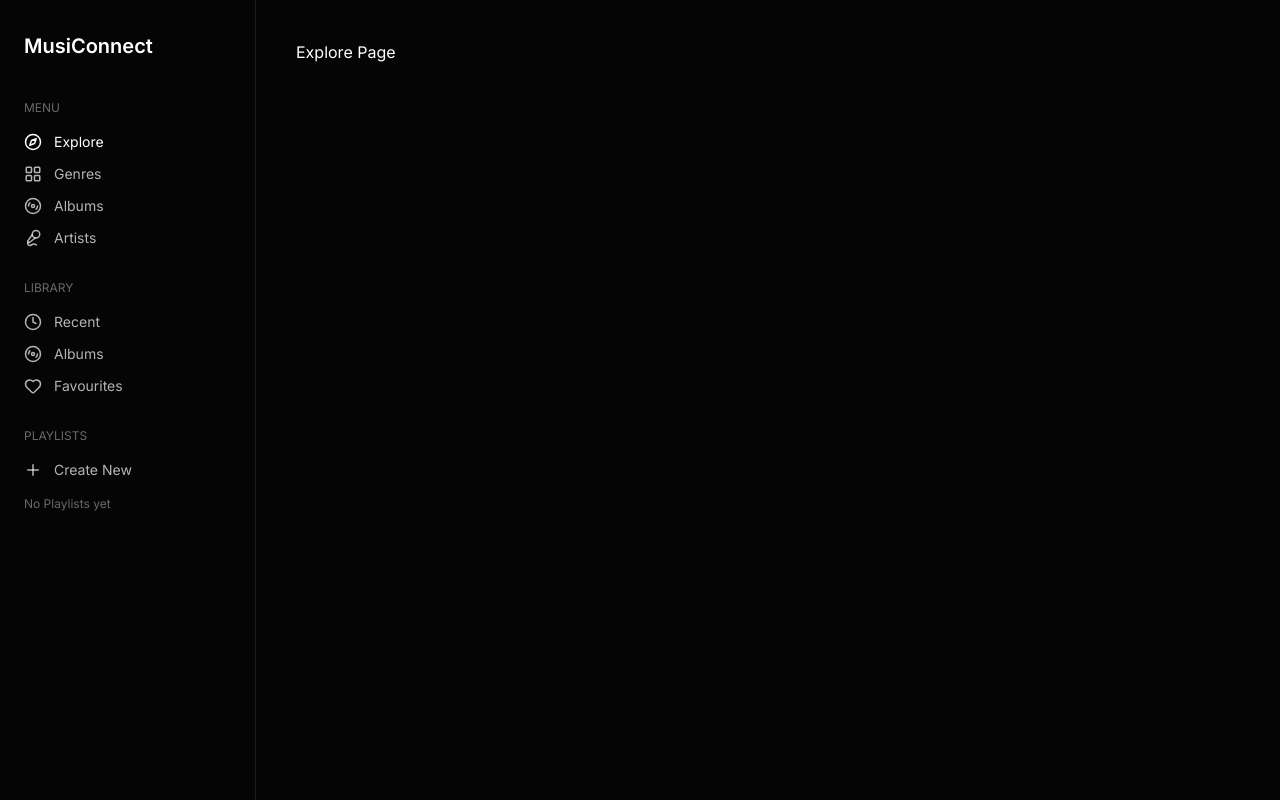
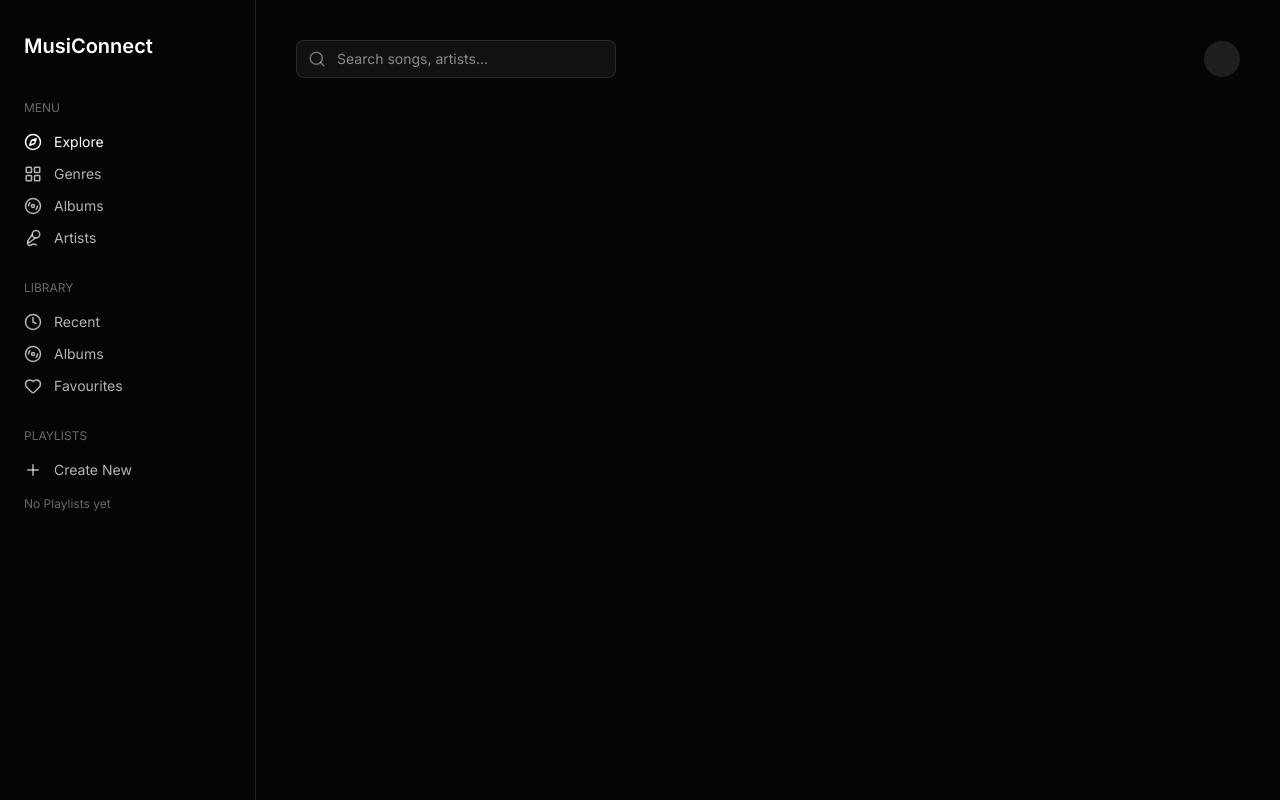
Before and after one commit to kashyap-shubham/MusiConnect, a Next.js app in the folder apps/web/: page /explore in a window 1280 px wide. Built offline with nearby package versions, Linux system fonts and the light colour scheme.

Commit message:
added minimal header

```diff
--- a/apps/web/src/app/(app)/explore/page.tsx
+++ b/apps/web/src/app/(app)/explore/page.tsx
@@ -1,10 +1,12 @@
+import Header from "@/components/app/Header";
+
 export default function ExplorePage() {
 
   return (
 
     <div className="p-10">
 
-      Explore Page
+      <Header />
 
     </div>
 
--- /dev/null
+++ b/apps/web/src/components/app/Header.tsx
@@ -0,0 +1,54 @@
+"use client"
+
+import { Search } from "lucide-react"
+
+export default function Header() {
+
+  return (
+
+    <div className="flex items-center justify-between mb-10">
+
+      {/* search */}
+      <div className="relative w-80">
+
+        <Search
+          size={18}
+          className="absolute left-3 top-1/2 -translate-y-1/2 text-white/40"
+        />
+
+        <input
+          placeholder="Search songs, artists..."
+          className="
+            w-full
+            bg-white/5
+            border border-white/10
+            rounded-lg
+            pl-10
+            pr-4
+            py-2
+            text-sm
+            outline-none
+            focus:border-white/20
+          "
+        />
+
+      </div>
+
+
+
+      {/* profile */}
+      <div className="flex items-center gap-3">
+
+        <div className="
+          h-9 w-9
+          rounded-full
+          bg-white/10
+        "/>
+
+      </div>
+
+    </div>
+
+  )
+
+}
```
